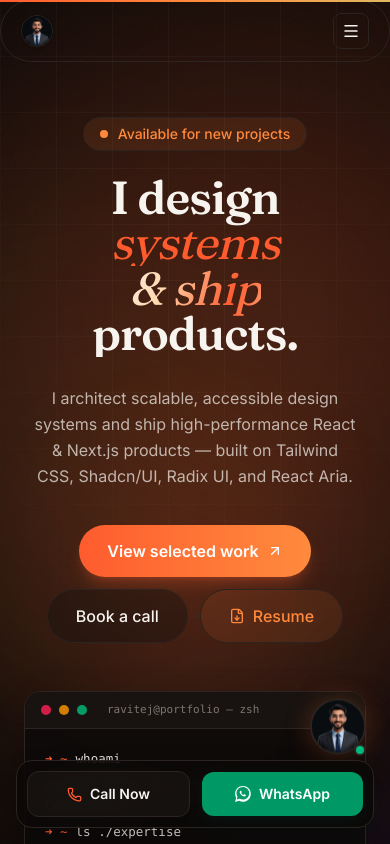
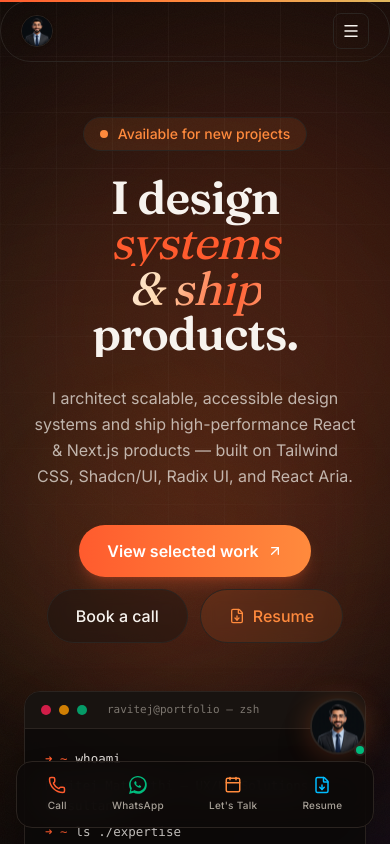
Before and after one commit to DodailSolutions/ravitejmathurthi, a Next.js app: page / in a window 390 px wide. Shown: the top 844 px of the page. Built offline with nearby package versions, Linux system fonts and the light colour scheme.

Commit message:
feat: re-architect mobile bottom bar to 4-item tab bar (Call, WhatsApp, Let's Talk, Resume)

```diff
--- a/src/components/mobile-bottom-menu.tsx
+++ b/src/components/mobile-bottom-menu.tsx
@@ -1,7 +1,7 @@
 "use client";
 
 import React from "react";
-import { Phone } from "lucide-react";
+import { Phone, Calendar, FileDown } from "lucide-react";
 
 const WhatsAppIcon = (props: React.SVGProps<SVGSVGElement>) => (
   <svg
@@ -18,7 +18,7 @@ const WhatsAppIcon = (props: React.SVGProps<SVGSVGElement>) => (
 export function MobileBottomMenu() {
   return (
     <div
-      className="fixed bottom-4 left-1/2 z-50 w-[calc(100%-32px)] max-w-md -translate-x-1/2 rounded-2xl border border-border/60 bg-background/80 p-2.5 shadow-2xl backdrop-blur-lg md:hidden flex items-center gap-3 transition-transform duration-300"
+      className="fixed bottom-4 left-1/2 z-50 w-[calc(100%-32px)] max-w-md -translate-x-1/2 rounded-2xl border border-border/60 bg-[#0d0a09]/85 p-2 shadow-2xl backdrop-blur-lg md:hidden flex justify-around items-center transition-transform duration-300"
       role="navigation"
       aria-label="Mobile quick actions"
       suppressHydrationWarning
@@ -26,20 +26,42 @@ export function MobileBottomMenu() {
       <a
         href="tel:+919490339781"
         suppressHydrationWarning
-        className="flex-1 flex items-center justify-center gap-2 rounded-xl border border-border bg-surface-2/60 py-3 text-sm font-semibold text-foreground transition-all hover:bg-surface-2 active:scale-95 focus:outline-none focus:ring-2 focus:ring-accent"
+        className="flex flex-col items-center justify-center gap-1 py-1.5 px-3 rounded-xl text-muted hover:text-accent active:scale-95 transition-all duration-200 focus:outline-none focus:text-accent"
       >
-        <Phone size={15} className="text-accent" />
-        Call Now
+        <Phone size={18} className="text-accent" />
+        <span className="text-[10px] font-medium tracking-wide">Call</span>
       </a>
+
       <a
         href="https://wa.me/919490339781?text=Hi%20Ravitej,%20I%20saw%20your%20portfolio%20and%20wanted%20to%20connect!"
         target="_blank"
         rel="noopener noreferrer"
         suppressHydrationWarning
-        className="flex-1 flex items-center justify-center gap-2 rounded-xl bg-emerald-600 py-3 text-sm font-semibold text-white shadow-lg shadow-emerald-950/20 transition-all hover:bg-emerald-500 active:scale-95 focus:outline-none focus:ring-2 focus:ring-emerald-400"
+        className="flex flex-col items-center justify-center gap-1 py-1.5 px-3 rounded-xl text-muted hover:text-emerald-500 active:scale-95 transition-all duration-200 focus:outline-none focus:text-emerald-500"
       >
-        <WhatsAppIcon className="size-4" />
-        WhatsApp
+        <WhatsAppIcon className="size-[18px] text-emerald-500" />
+        <span className="text-[10px] font-medium tracking-wide">WhatsApp</span>
+      </a>
+
+      <a
+        href="https://cal.com/ravitej-mathurthi/30min"
+        target="_blank"
+        rel="noopener noreferrer"
+        suppressHydrationWarning
+        className="flex flex-col items-center justify-center gap-1 py-1.5 px-3 rounded-xl text-muted hover:text-accent-2 active:scale-95 transition-all duration-200 focus:outline-none focus:text-accent-2"
+      >
+        <Calendar size={18} className="text-accent-2" />
+        <span className="text-[10px] font-medium tracking-wide">Let&apos;s Talk</span>
+      </a>
+
+      <a
+        href="/Ravitej-Mathurthi-Resume.pdf"
+        download
+        suppressHydrationWarning
+        className="flex flex-col items-center justify-center gap-1 py-1.5 px-3 rounded-xl text-muted hover:text-sky-400 active:scale-95 transition-all duration-200 focus:outline-none focus:text-sky-400"
+      >
+        <FileDown size={18} className="text-sky-400" />
+        <span className="text-[10px] font-medium tracking-wide">Resume</span>
       </a>
     </div>
   );
```
